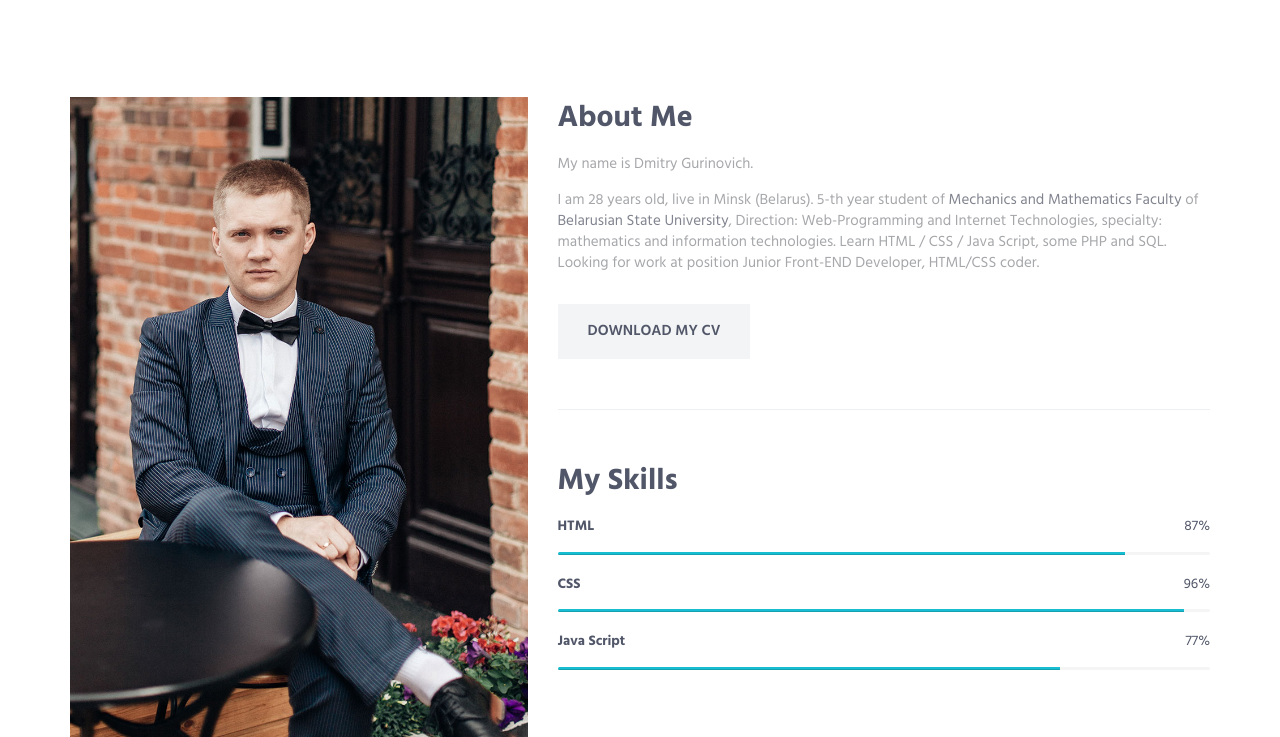
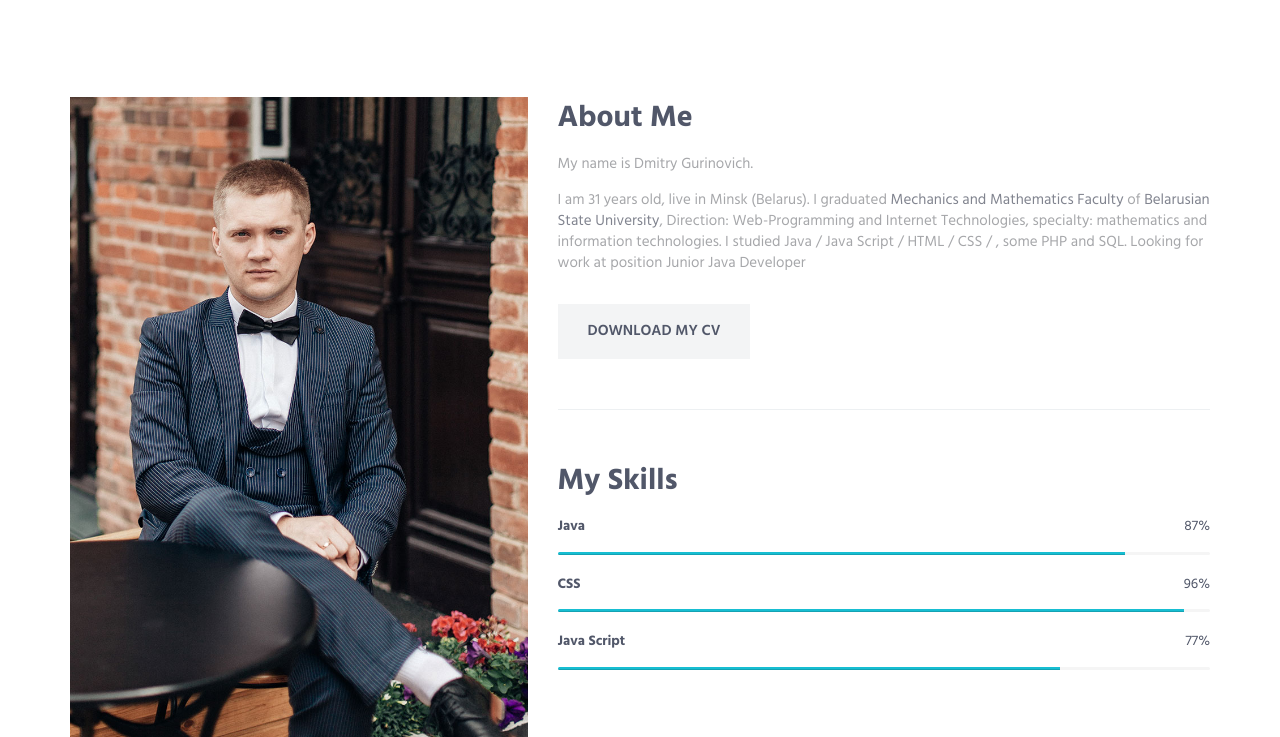
Before and after one commit to dmitrygurinovich/dmitrygurinovich.github.io, a plain HTML site: page index.html in a window 1280 px wide. Shown: the part 623-1360 px from the top of the page. Drawn offline with Linux system fonts and the light colour scheme; files whose address does not match are found by name.

Commit message:
Update index.html

```diff
--- a/index.html
+++ b/index.html
@@ -107,7 +107,7 @@
                                 <div class="margin-b-30">
                                     <h2>About Me</h2>
                                     <p>My name is Dmitry Gurinovich.</p>
-                                    <p>I am 28 years old, live in Minsk (Belarus). 5-th year student of <a href="https://mmf.bsu.by/en/masters-programmes/web-programming-and-internet-technologies/" target="_blank" rel="noopener">Mechanics and Mathematics Faculty</a> of <a href="https://www.bsu.by/en/main.aspx" target="_blank" rel="noopener">Belarusian State University</a>, Direction: Web-Programming and Internet Technologies, specialty: mathematics and information technologies. Learn HTML / CSS / Java Script, some PHP and SQL. Looking for work at position Junior Front-END Developer, HTML/CSS coder.</p>
+                                    <p>I am 31 years old, live in Minsk (Belarus). I graduated <a href="https://mmf.bsu.by/en/masters-programmes/web-programming-and-internet-technologies/" target="_blank" rel="noopener">Mechanics and Mathematics Faculty</a> of <a href="https://www.bsu.by/en/main.aspx" target="_blank" rel="noopener">Belarusian State University</a>, Direction: Web-Programming and Internet Technologies, specialty: mathematics and information technologies. I studied Java / Java Script / HTML / CSS / , some PHP and SQL. Looking for work at position Junior Java Developer</p>
                                 </div>
                                 <a href="#" class="btn-theme btn-theme-md btn-default-bg text-uppercase">Download my CV</a>
                             </div>
@@ -116,7 +116,7 @@
                         <h2>My Skills</h2>
                         <!-- Progress Box -->
                         <div class="progress-box">
-                            <h5>HTML<span class="color-heading pull-right">87%</span></h5>
+                            <h5>Java<span class="color-heading pull-right">87%</span></h5>
                             <div class="progress">
                                 <div class="progress-bar bg-color-base" role="progressbar" data-width="87"></div>
                             </div>
```
